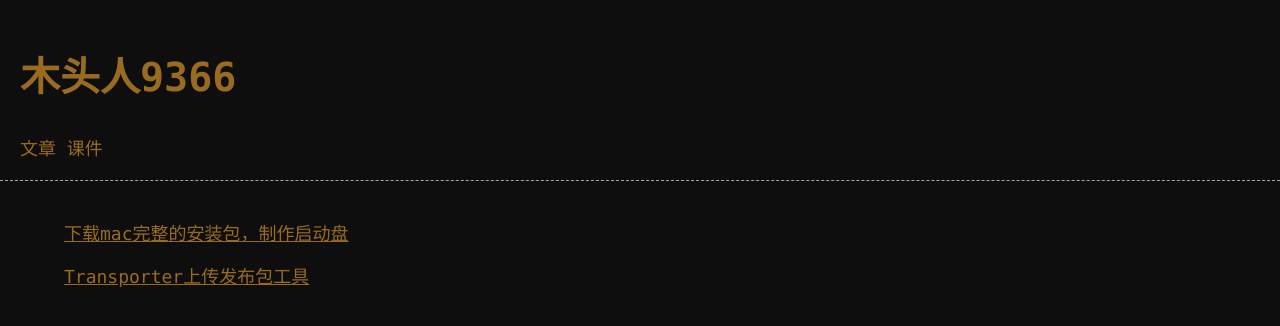
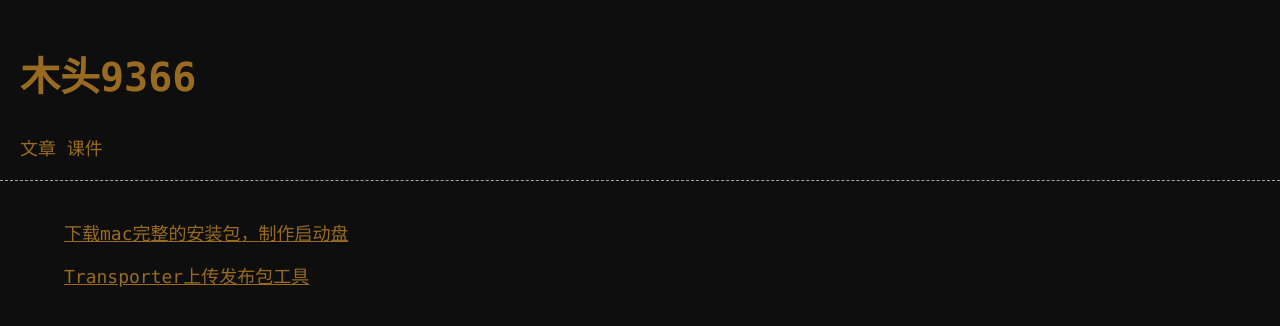
Before and after one commit to wood9366/wood9366.github.io, a Jekyll site: the page built from index.html, in a window 1280 px wide. Shown: the top 326 px of the page. Built offline with Jekyll 4.4.1, drawn with Linux system fonts in a browser that asks for light colours.

Commit message:
change blog name

```diff
--- a/_config.yml
+++ b/_config.yml
@@ -1 +1 @@
-title: 木头人9366
+title: 木头9366
--- a/_data/ppts.json
+++ b/_data/ppts.json
@@ -1,5 +1,5 @@
 {
-    "git-guide-cn": {
-	"name": "Git使用"
-    }
+  "git-guide-cn": {
+    "name": "Git使用"
+  }
 }
```
